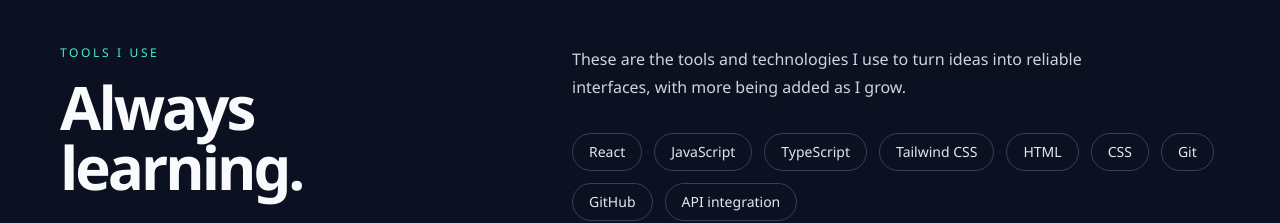
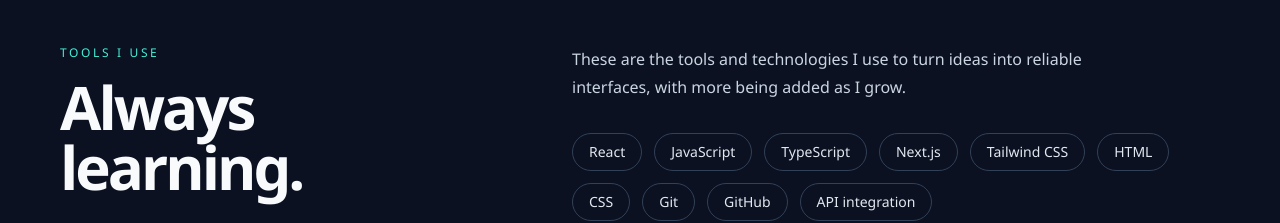
Before and after one commit to aliumuhammad2000-dev/my-portfolio, a React (Vite) app: page / in a window 1280 px wide. Shown: the part 2480-2703 px from the top of the page. Built offline with nearby package versions, Linux system fonts and the light colour scheme; no server answers; the database is empty.

Commit message:
added my new skill

```diff
--- a/src/components/Skills.jsx
+++ b/src/components/Skills.jsx
@@ -1,4 +1,4 @@
-const skills = ['React', 'JavaScript', 'TypeScript', 'Tailwind CSS', 'HTML', 'CSS', 'Git', 'GitHub', 'API integration'];
+const skills = ['React', 'JavaScript', 'TypeScript', 'Next.js', 'Tailwind CSS', 'HTML', 'CSS', 'Git', 'GitHub', 'API integration'];
 
 export default function Skills() {
   return (
```
